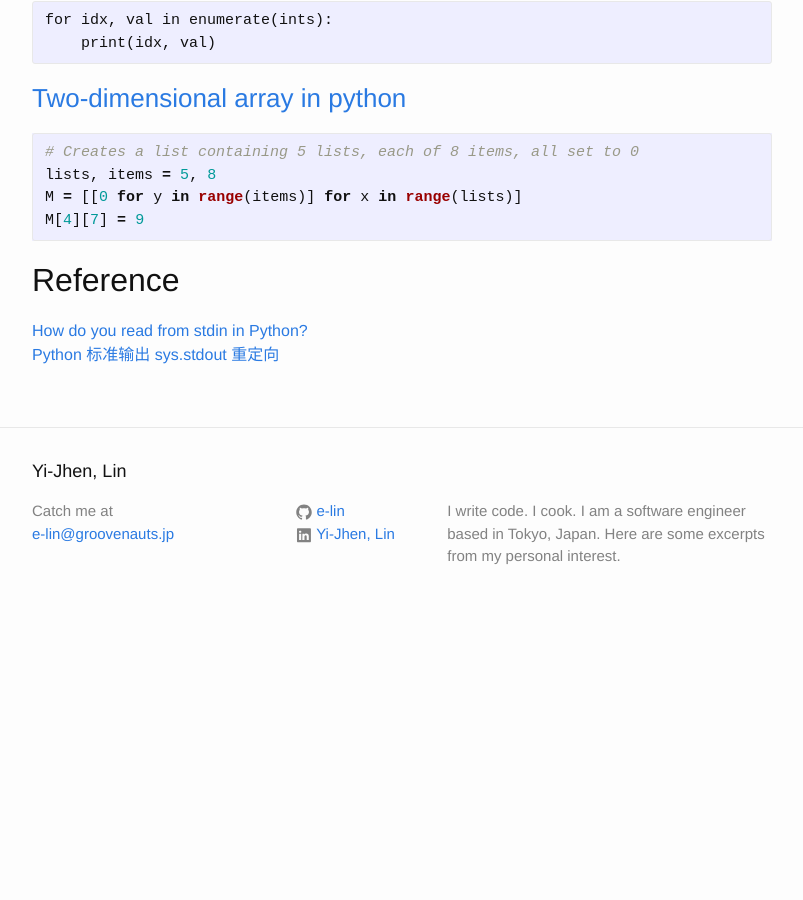
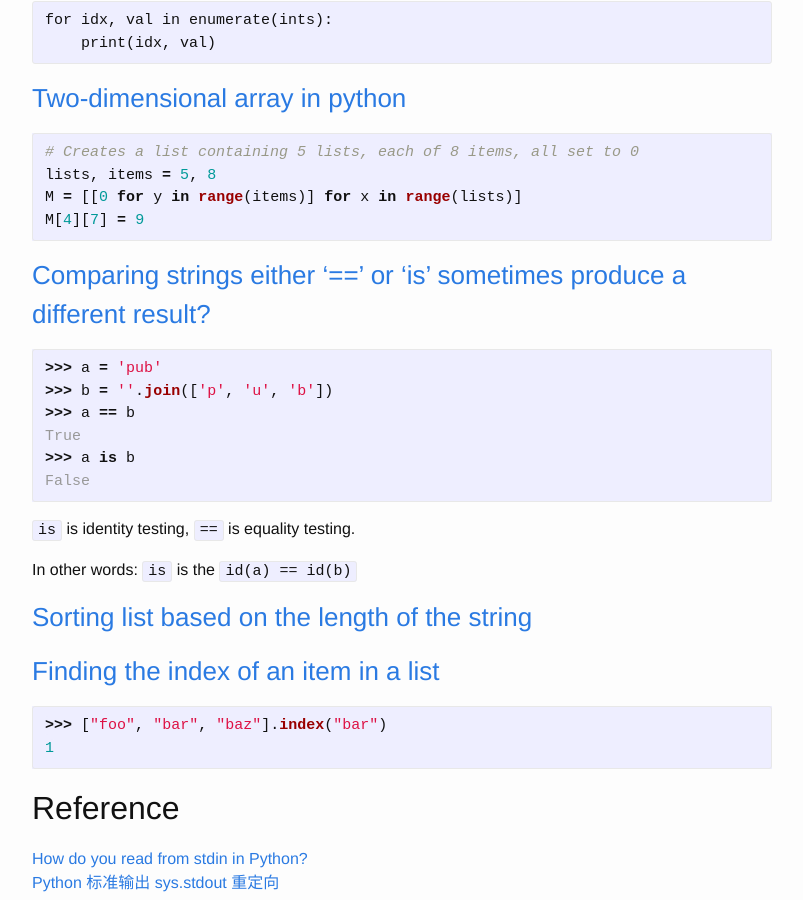
Before and after one commit to e-lin/wiki, a Jekyll site: the page built from _posts/2016-04-26-Python-Cheatsheet.md, in a window 1280 px wide and 900 px high, scrolled down 676 px. Shown: the whole window, without its empty margins (238-1041 px from the left). Built offline with Jekyll 4.4.1, drawn with Linux system fonts in a browser that asks for light colours; before the commit the page ends 1304 px from its top, so only the background shows below that.

Commit message:
modify posts

````diff
--- a/_posts/2016-04-26-Python-Cheatsheet.md
+++ b/_posts/2016-04-26-Python-Cheatsheet.md
@@ -24,8 +24,10 @@ Built-in Functions
 True
 ```
 
+
 ### Read input from STDIN. Print output to STDOUT
 (ongoing)
+
 
 ### [Accessing the index in Python for loops][R3]
 
@@ -33,6 +35,7 @@ True
 for idx, val in enumerate(ints):
     print(idx, val)
 ```
+
 
 ### [Two-dimensional array in python][R4]
 
@@ -42,6 +45,34 @@ lists, items = 5, 8
 M = [[0 for y in range(items)] for x in range(lists)]
 M[4][7] = 9
 ```
+
+
+### [Comparing strings either '==' or 'is' sometimes produce a different result?][R5]
+
+``` python
+>>> a = 'pub'
+>>> b = ''.join(['p', 'u', 'b'])
+>>> a == b
+True
+>>> a is b
+False
+```
+`is` is identity testing, `==` is equality testing.
+
+In other words: `is` is the `id(a) == id(b)`
+
+
+### [Sorting list based on the length of the string][R6]
+
+
+
+### [Finding the index of an item in a list][R7]
+
+``` python
+>>> ["foo", "bar", "baz"].index("bar")
+1
+```
+
 
 
 Reference
````
Also changed, not shown: other parts of _posts/2016-04-26-Python-Cheatsheet.md (+3 -0 lines), _posts/2016-05-24-Android-Cheatsheet.md (+2 -0 lines).
